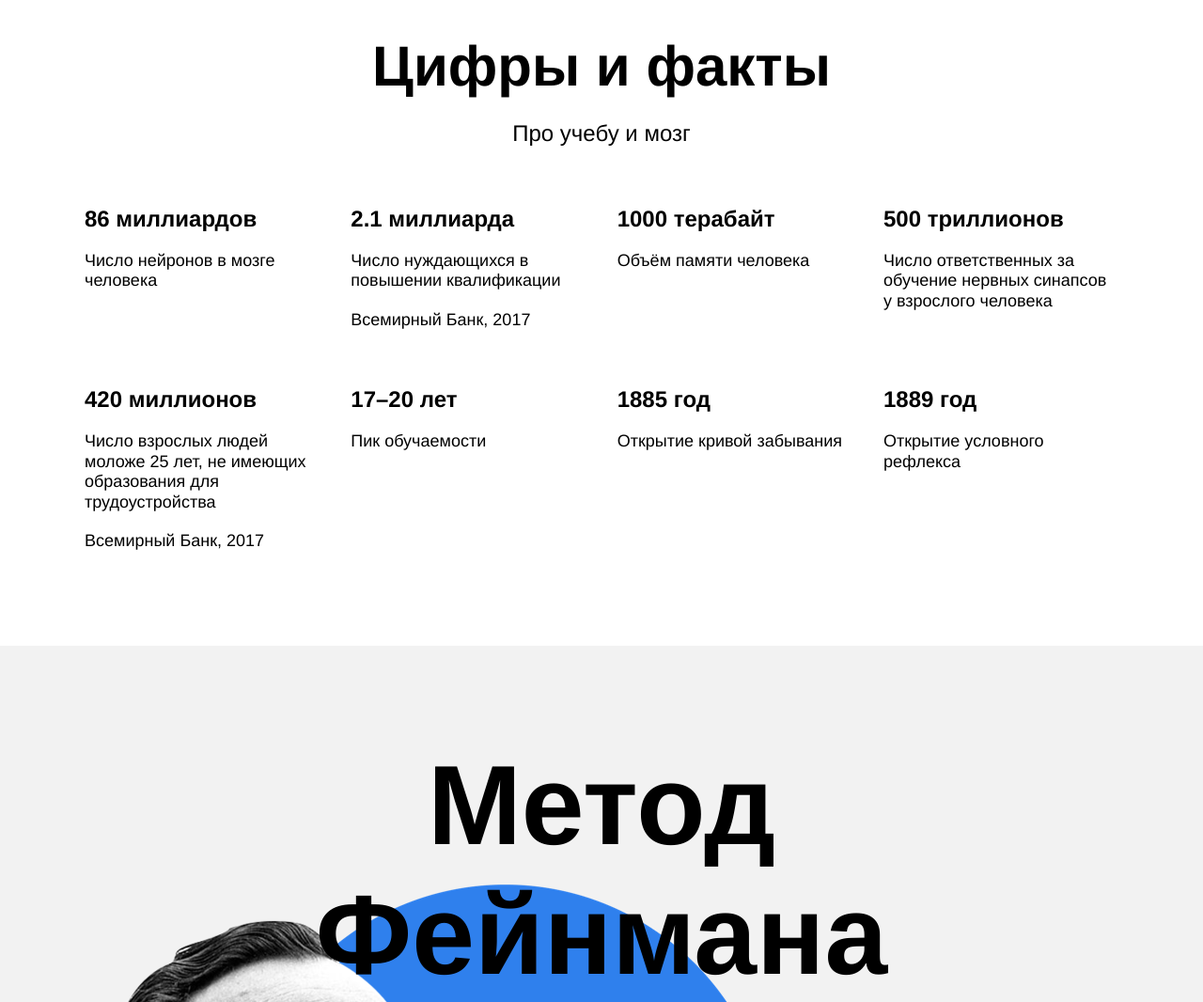
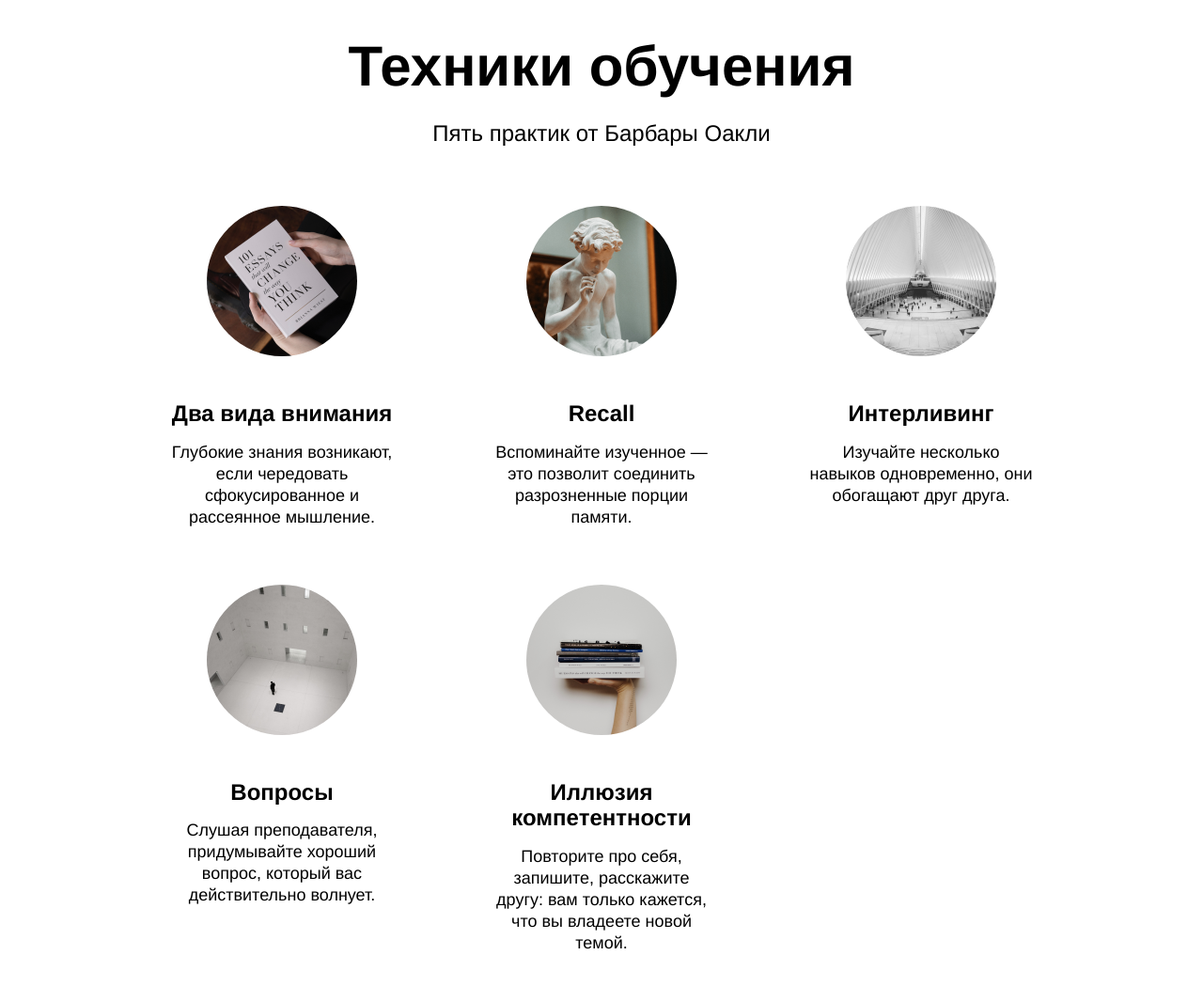
Before and after one commit to Shrodinger-54rus/how-to-learn, a plain HTML site: page index.html in a window 1280 px wide. Shown: the part 1320-2386 px from the top of the page at 94% size. Drawn offline with Linux system fonts and the light colour scheme.

Commit message:
Сверстал блок techniques

```diff
--- a/index.html
+++ b/index.html
@@ -7,8 +7,7 @@
   <link rel="stylesheet" href="./styles/style.css">
   <title>Научиться учиться</title>
 </head>
-<body>
-  <div class="page">
+<body class="page">
     <header class="header">
       <div class="logo logo_place_header"></div>
       <h1 class="header__title">Научиться учиться</h1>
@@ -51,6 +50,37 @@
           </div>
         </div>
       </section>
+        <section class="techniques">
+          <h2 class="section-title">Техники обучения</h2>
+          <p class="section-subtitle">Пять практик от Барбары Оакли</p>
+          <div class="card">
+            <div class="card__item">
+              <img src="./images/cards-attention.png" alt="Изображение карточки" class="card__image">
+              <h3 class="card__title">Два вида внимания</h3>
+              <p class="card__description">Глубокие знания возникают, если чередовать сфокусированное и рассеянное мышление.</p>
+            </div>
+            <div class="card__item">
+              <img src="./images/cards-recall.png" alt="Изображение карточки" class="card__image">
+              <h3 class="card__title">Recall</h3>
+              <p class="card__description">Вспоминайте изученное — это позволит соединить разрозненные порции памяти.</p>
+            </div>
+            <div class="card__item">
+              <img src="./images/cards-interliving.png" alt="Изображение карточки" class="card__image">
+              <h3 class="card__title">Интерливинг</h3>
+              <p class="card__description">Изучайте несколько навыков одновременно, они обогащают друг друга.</p>
+            </div>
+            <div class="card__item">
+              <img src="./images/cards-question.png" alt="Изображение карточки" class="card__image">
+              <h3 class="card__title">Вопросы</h3>
+              <p class="card__description">Слушая преподавателя, придумывайте хороший вопрос, который вас действительно волнует.</p>
+            </div>
+            <div class="card__item">
+              <img src="./images/cards-competence.png" alt="Изображение карточки" class="card__image">
+              <h3 class="card__title">Иллюзия компетентности</h3>
+              <p class="card__description">Повторите про себя, запишите, расскажите другу: вам только кажется, что вы владеете новой темой.</p>
+            </div>
+          </div>
+        </section>
       <section class="digits">
         <h2 class="section-title">Цифры и факты</h2>
         <p class="section-subtitle">Про учебу и мозг</p>
@@ -173,6 +203,5 @@
         </nav>
       </div>
     </footer>
-  </div>
 </body>
 </html>
--- a/styles/style.css
+++ b/styles/style.css
@@ -1,3 +1,12 @@
+@keyframes rotation {
+  from {
+    transform: rotate(0deg);
+  }
+  to {
+    transform: rotate(360deg);
+  }
+}
+
 .page {
   min-width: 1100px;
   /* мы ещё не умеем делать мобильную версию сайта, */
@@ -21,6 +30,7 @@
   margin: 0;
   padding: 0;
   line-height: normal;
+  overflow: hidden;
     /* выше установили ограничения для секции */
 }
 
@@ -71,6 +81,7 @@
   position: absolute;
   right: 0;
   top: 64px;
+  animation: rotation 20s infinite linear;
 }
 
 .header__main-illustration {
@@ -128,6 +139,47 @@
   line-height: 34px;
 }
 
+.techniques {
+  margin: 100px auto 0;
+  width: 80%;
+
+}
+
+.card {
+  display: flex;
+  flex-wrap: wrap;
+  width: 920px;
+  margin: 0 auto;
+  gap: 0 100px;
+}
+
+.card__item {
+  width: 240px;
+}
+
+.card__image {
+  width: 160px;
+  height: 160px;
+  margin: 60px 40px 43px;
+  border-radius: 50%;
+}
+
+.card__title {
+  text-align: center;
+  margin: 0;
+  line-height: 1.15;
+  font-size: 24px;
+  font-weight: 600;
+}
+
+.card__description {
+  text-align: center;
+  margin: 16px 0 0;
+  line-height: 23px;
+  font-size: 18px;
+  font-weight: normal;
+}
+
 .digits {
   margin-top: 100px;
 }
@@ -137,7 +189,8 @@
   font-size: 60px;
   font-weight: 600;
   line-height: 1.15;
-  margin: 0;
+  margin: auto;
+  width: 60%;
 }
 
 .section-subtitle {
@@ -145,7 +198,8 @@
   font-size: 24px;
   font-weight: normal;
   line-height: 34px;
-  margin: 20px 0 0 0;
+  margin: 20px auto 0;
+  width: 60%;
 }
 
 .table {
```
